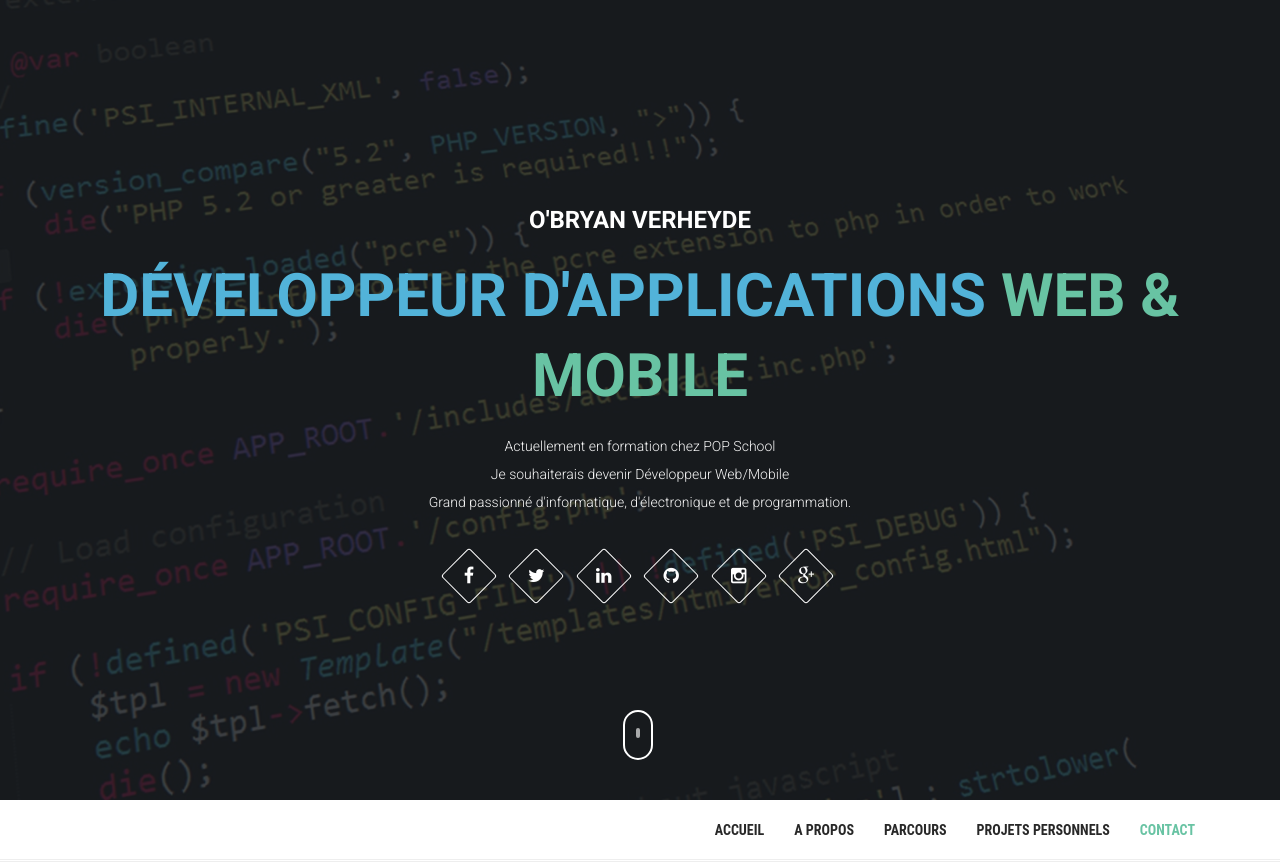
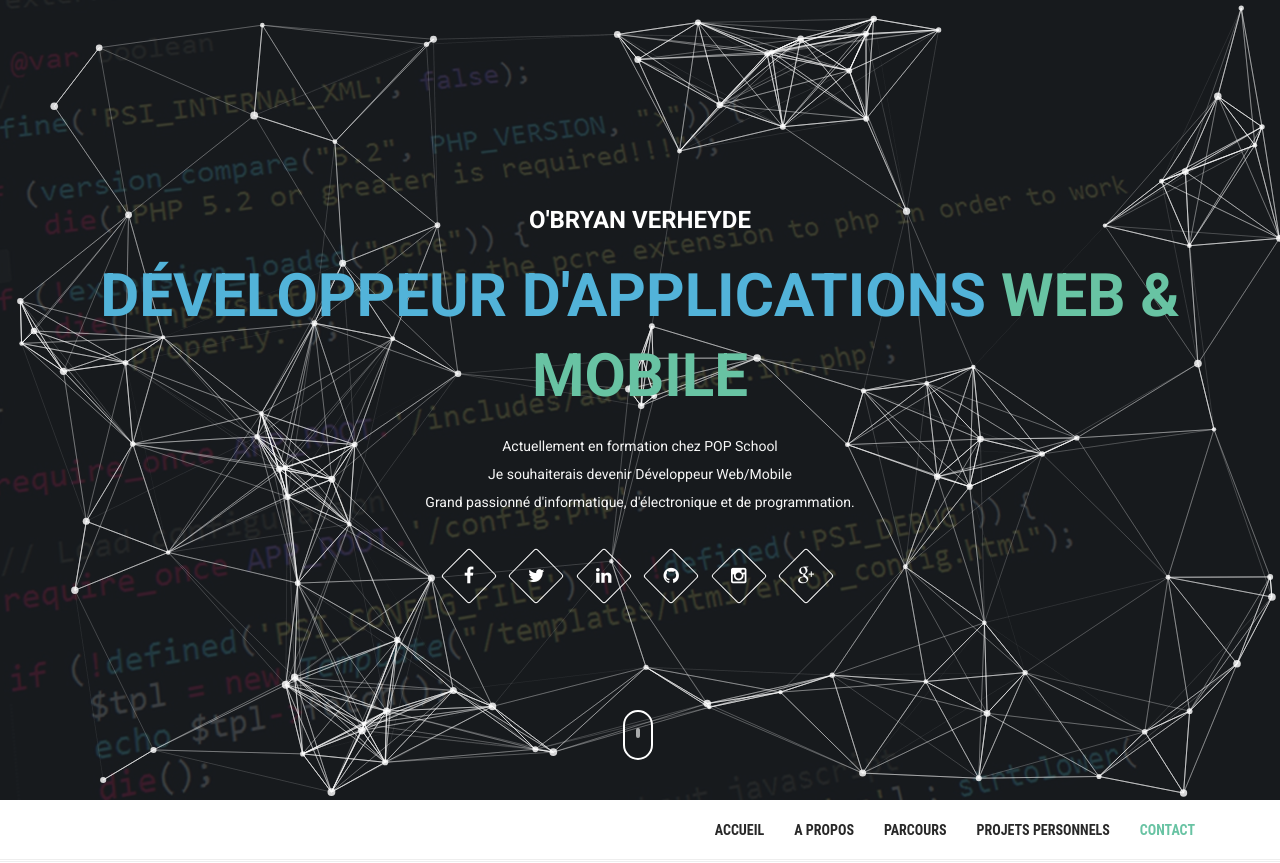
Before and after one commit to ObryanVerheyde/curriculum_vitae, a plain HTML site: page index.html in a window 1280 px wide. Shown: the top 863 px of the page. Drawn offline with Linux system fonts and the light colour scheme; some packages are replaced by stand-ins of ours; animation ran at ten frames a second.

Commit message:
add canvas jQuery

```diff
--- a/assets/css/responsive.css
+++ b/assets/css/responsive.css
@@ -1,5 +1,11 @@
 /* Extra small devices (phones, less than 768px) */
-@media (max-width : 766px) {
+@media (max-width : 766px)
+{
+	#canvas
+	{
+		display: none;
+	}
+
 	.intro h1 {
 		font-size: 40px;
 		line-height: 40px;
--- a/assets/css/style.css
+++ b/assets/css/style.css
@@ -347,6 +347,15 @@ ul.list-check li::before {
 	height: 100%;
 }
 
+#canvas
+{
+	position: absolute;
+	display: block;
+	top: 0;
+	left: 0;
+	z-index: 0.5;
+}
+
 .intro {
 	position: absolute;
 	width: 100%;
@@ -373,6 +382,7 @@ ul.list-check li::before {
 .intro p{
 	color: #f7f7f7;
 	margin-bottom: 40px;
+  font-weight: bolder;
 }
 
 .intro-sub {
--- /dev/null
+++ b/assets/js/canvas.js
@@ -0,0 +1,111 @@
+let resizeReset = function() {
+	w = canvasBody.width = window.innerWidth;
+	h = canvasBody.height = window.innerHeight;
+}
+
+const opts = {
+	particleColor: "rgba(255, 255, 255, 0.82)",
+	lineColor: "rgba(255, 255, 255, 0.68)",
+	particleAmount: 110,
+	defaultSpeed: 1,
+	variantSpeed: 1,
+	defaultRadius: 2,
+	variantRadius: 2,
+	linkRadius: 200,
+};
+
+window.addEventListener("resize", function(){
+	deBouncer();
+});
+
+let deBouncer = function() {
+    clearTimeout(tid);
+    tid = setTimeout(function() {
+        resizeReset();
+    }, delay);
+};
+
+let checkDistance = function(x1, y1, x2, y2){
+	return Math.sqrt(Math.pow(x2 - x1, 2) + Math.pow(y2 - y1, 2));
+};
+
+let linkPoints = function(point1, hubs){
+	for (let i = 0; i < hubs.length; i++) {
+		let distance = checkDistance(point1.x, point1.y, hubs[i].x, hubs[i].y);
+		let opacity = 1 - distance / opts.linkRadius;
+		if (opacity > 0) {
+			drawArea.lineWidth = 0.5;
+			drawArea.strokeStyle = `rgba(${rgb[0]}, ${rgb[1]}, ${rgb[2]}, ${opacity})`;
+			drawArea.beginPath();
+			drawArea.moveTo(point1.x, point1.y);
+			drawArea.lineTo(hubs[i].x, hubs[i].y);
+			drawArea.closePath();
+			drawArea.stroke();
+		}
+	}
+}
+
+Particle = function(xPos, yPos){
+	this.x = Math.random() * w;
+	this.y = Math.random() * h;
+	this.speed = opts.defaultSpeed + Math.random() * opts.variantSpeed;
+	this.directionAngle = Math.floor(Math.random() * 360);
+	this.color = opts.particleColor;
+	this.radius = opts.defaultRadius + Math.random() * opts. variantRadius;
+	this.vector = {
+		x: Math.cos(this.directionAngle) * this.speed,
+		y: Math.sin(this.directionAngle) * this.speed
+	};
+	this.update = function(){
+		this.border();
+		this.x += this.vector.x;
+		this.y += this.vector.y;
+	};
+	this.border = function(){
+		if (this.x >= w || this.x <= 0) {
+			this.vector.x *= -1;
+		}
+		if (this.y >= h || this.y <= 0) {
+			this.vector.y *= -1;
+		}
+		if (this.x > w) this.x = w;
+		if (this.y > h) this.y = h;
+		if (this.x < 0) this.x = 0;
+		if (this.y < 0) this.y = 0;
+	};
+	this.draw = function(){
+		drawArea.beginPath();
+		drawArea.arc(this.x, this.y, this.radius, 0, Math.PI*2);
+		drawArea.closePath();
+		drawArea.fillStyle = this.color;
+		drawArea.fill();
+	};
+};
+
+function setup(){
+	particles = [];
+	resizeReset();
+	for (let i = 0; i < opts.particleAmount; i++){
+		particles.push( new Particle() );
+	}
+	window.requestAnimationFrame(loop);
+}
+
+function loop(){
+	window.requestAnimationFrame(loop);
+	drawArea.clearRect(0,0,w,h);
+	for (let i = 0; i < particles.length; i++){
+		particles[i].update();
+		particles[i].draw();
+	}
+	for (let i = 0; i < particles.length; i++){
+		linkPoints(particles[i], particles);
+	}
+}
+
+const canvasBody = document.getElementById("canvas"),
+drawArea = canvasBody.getContext("2d");
+let delay = 200, tid,
+rgb = opts.lineColor.match(/\d+/g);
+resizeReset();
+setup();
--- a/index.html
+++ b/index.html
@@ -51,6 +51,7 @@
 
 			<!-- Home Section -->
 			<section id="home" class="tt-fullHeight" data-stellar-vertical-offset="50" data-stellar-background-ratio="0.2">
+				<canvas id="canvas"></canvas>
 				<div class="intro">
 					<div class="intro-sub">O'Bryan Verheyde</div>
 					<h1>Développeur d'applications <span>Web &amp; Mobile</span></h1>
@@ -673,6 +674,7 @@
 				<script src="assets/js/jquery.js"></script>
 				<script src="assets/bootstrap/js/bootstrap.min.js"></script>
 			  <script src="assets/js/jquery.stellar.min.js"></script>
+				<script src="assets/js/canvas.js"></script>
 				<script src="assets/js/jquery.sticky.js"></script>
 			  <script src="assets/js/smoothscroll.js"></script>
 				<script src="assets/js/wow.min.js"></script>
```
